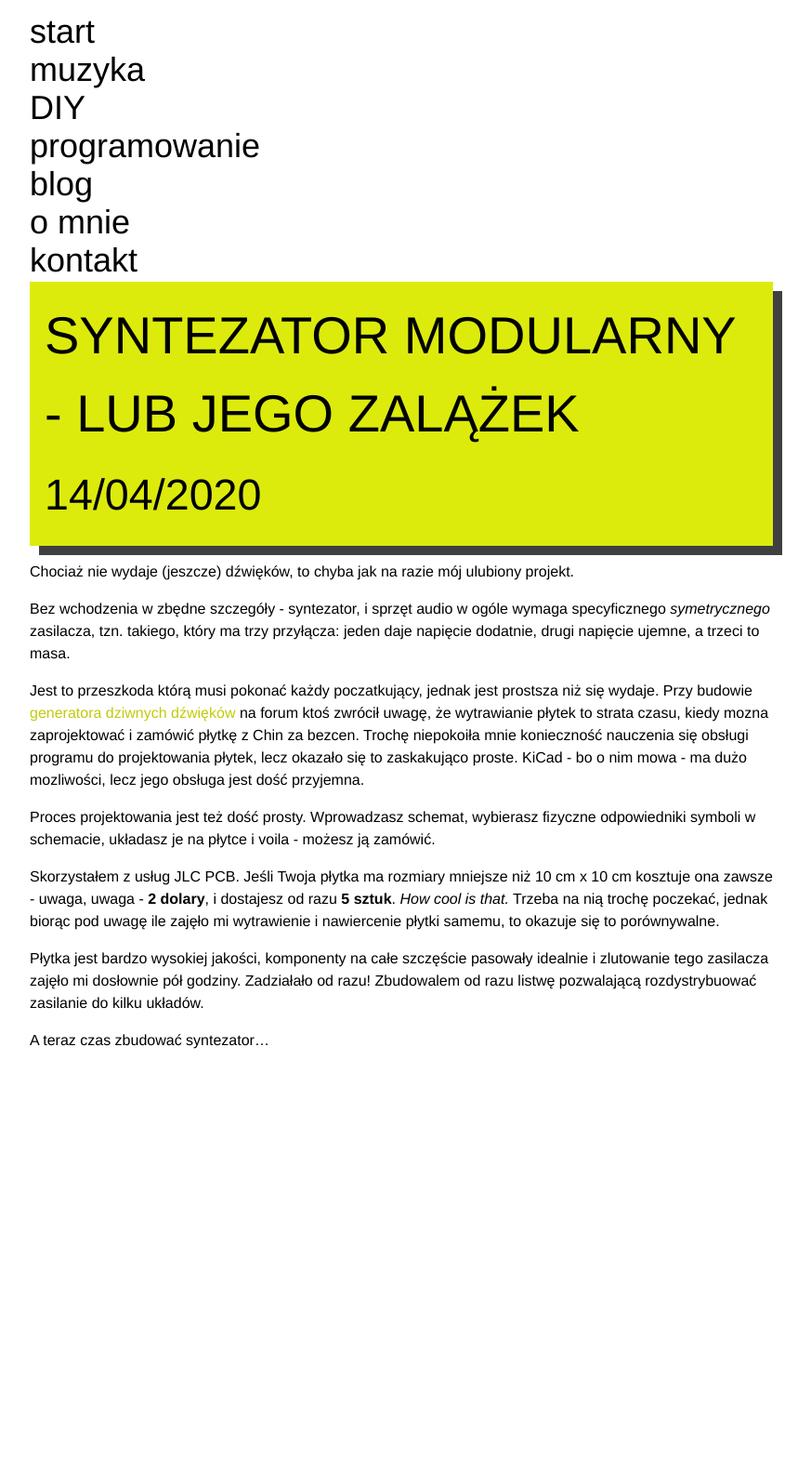
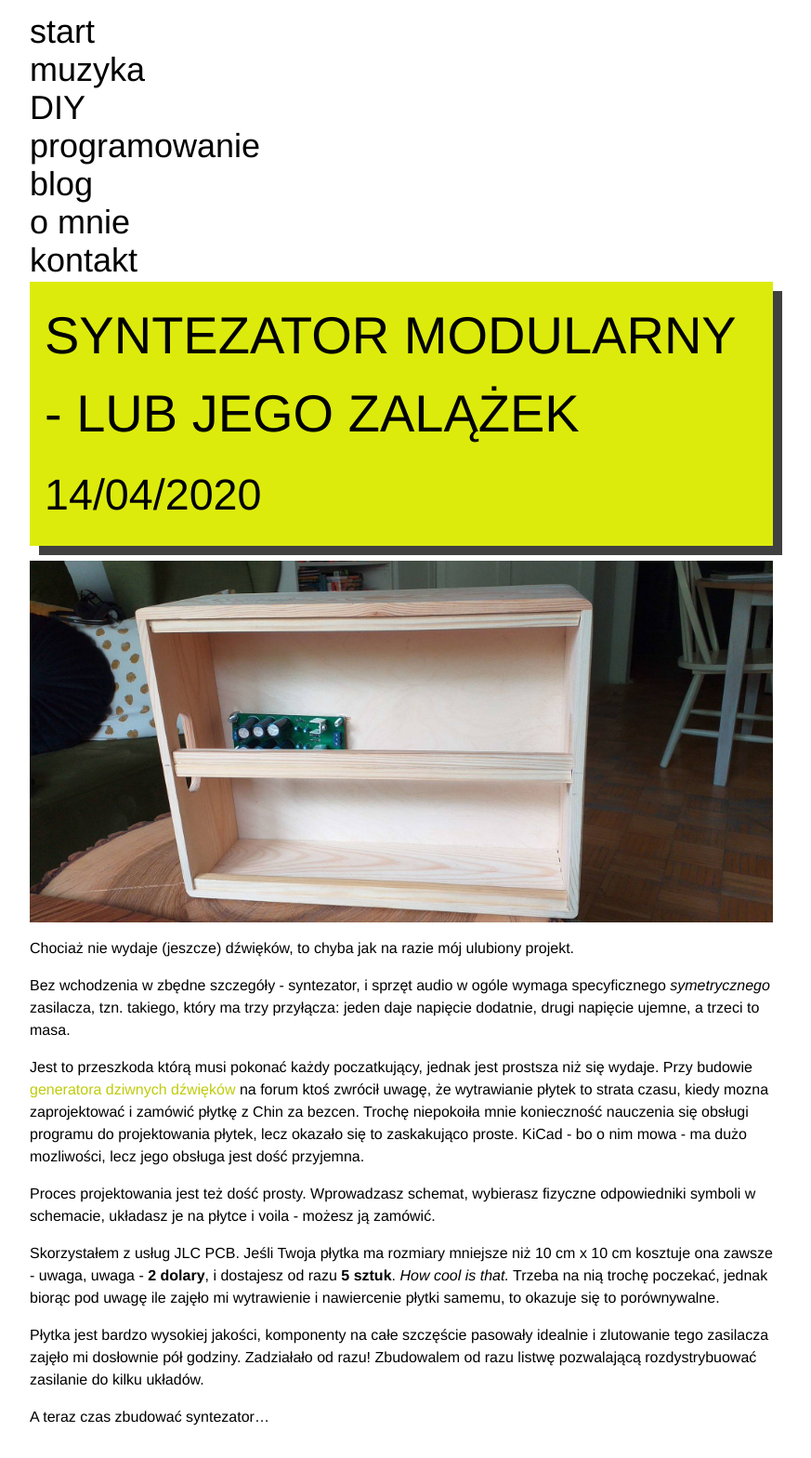
Before and after one commit to bananovitch/home-website, a Jekyll site: the page built from _posts/2020-04-16-modular-synth-case.md, in a window 1280 px wide. Shown: the whole page at 93% size, without its empty margins (208-1081 px from the left). Built offline with Jekyll 4.4.1, drawn with Linux system fonts in a browser that asks for light colours; before the commit the page ends 1163 px from its top, so only the background shows below that.

Commit message:
finish minimal platform

```diff
--- a/_posts/2020-04-16-modular-synth-case.md
+++ b/_posts/2020-04-16-modular-synth-case.md
@@ -1,8 +1,11 @@
 ---
 title: Syntezator modularny - lub jego zalążek
 date: 2020-04-14 12:45:26 +0200
+cover: /img/modular-case-min.jpg
 categories: diy
 ---
+
+![modular case](/img/modular-case-min.jpg)
 
 Chociaż nie wydaje (jeszcze) dźwięków, to chyba jak na razie mój ulubiony projekt.
 
--- a/css/style.scss
+++ b/css/style.scss
@@ -87,13 +87,21 @@
       list-style: none;
     }
   }
-  a,
+  a:link,
   a:visited {
     display: block;
     color: black;
-    &:hover {
+    &:hover,
+    &:focus {
       background-color: $pear;
     }
+  }
+}
+
+@media (hover: none) {
+  a:link,
+  a:visited {
+    background-color: none;
   }
 }
 
```
Also changed, not shown: index.md (+1 -0 lines), img/modular-case-min.jpg (added), img/modular-case.jpg (added).
